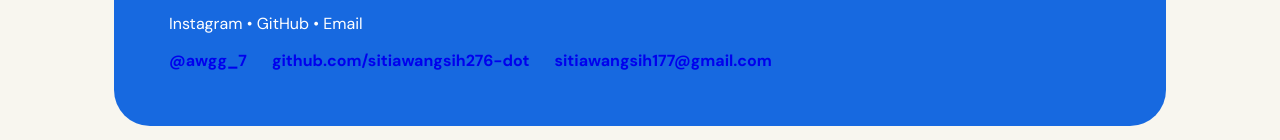
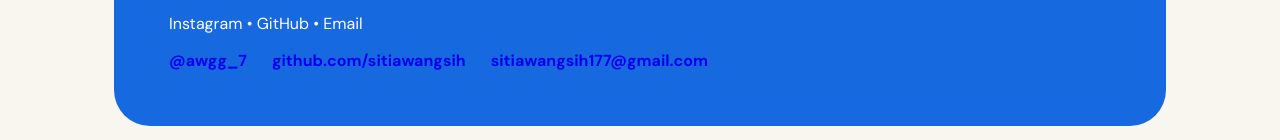
Before and after one commit to sitiawangsih276-dot/sitiawangsih276-dot.github.io, a plain HTML site: page index.html in a window 1280 px wide. Shown: the part 3975-4115 px from the top of the page. Drawn offline with Linux system fonts and the light colour scheme.

Commit message:
Update index.html

```diff
--- a/index.html
+++ b/index.html
@@ -117,7 +117,7 @@ footer{display:flex;justify-content:space-between;padding:35px 0;font-size:12px}
 
 <section id="contact" class="section">
 <div class="contact"><div class="eyebrow">06 — CONTACT</div><h2>Let's connect.</h2><p>Instagram • GitHub • Email</p>
-<a href="https://www.instagram.com/awgg_7/" target="_blank">@awgg_7</a><a href="https://github.com/sitiawangsih276-dot" target="_blank">github.com/sitiawangsih276-dot</a><a href="mailto:sitiawangsih177@gmail.com">sitiawangsih177@gmail.com</a>
+<a href="https://www.instagram.com/awgg_7/" target="_blank">@awgg_7</a><a href="https://github.com/sitiawangsih" target="_blank">github.com/sitiawangsih</a><a href="mailto:sitiawangsih177@gmail.com">sitiawangsih177@gmail.com</a>
 </div>
 </section>
 
```
